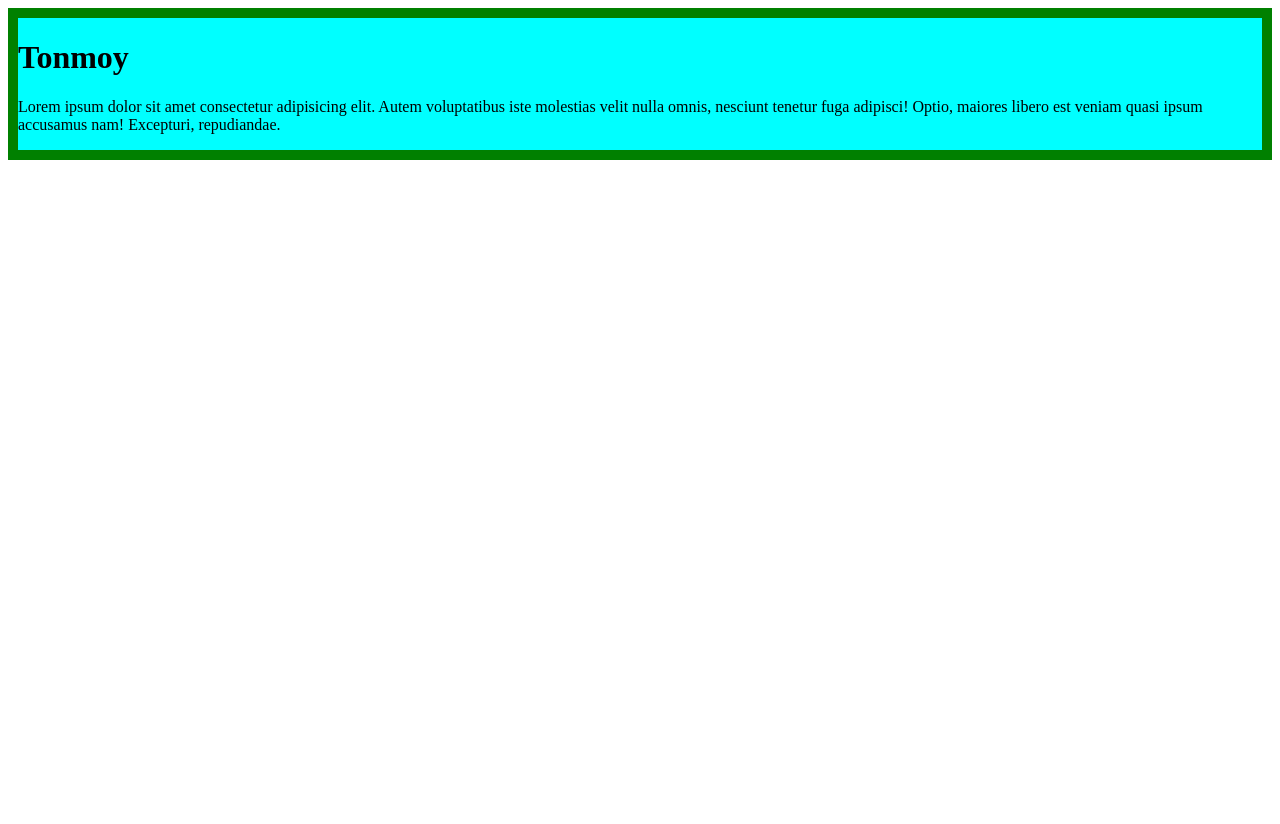
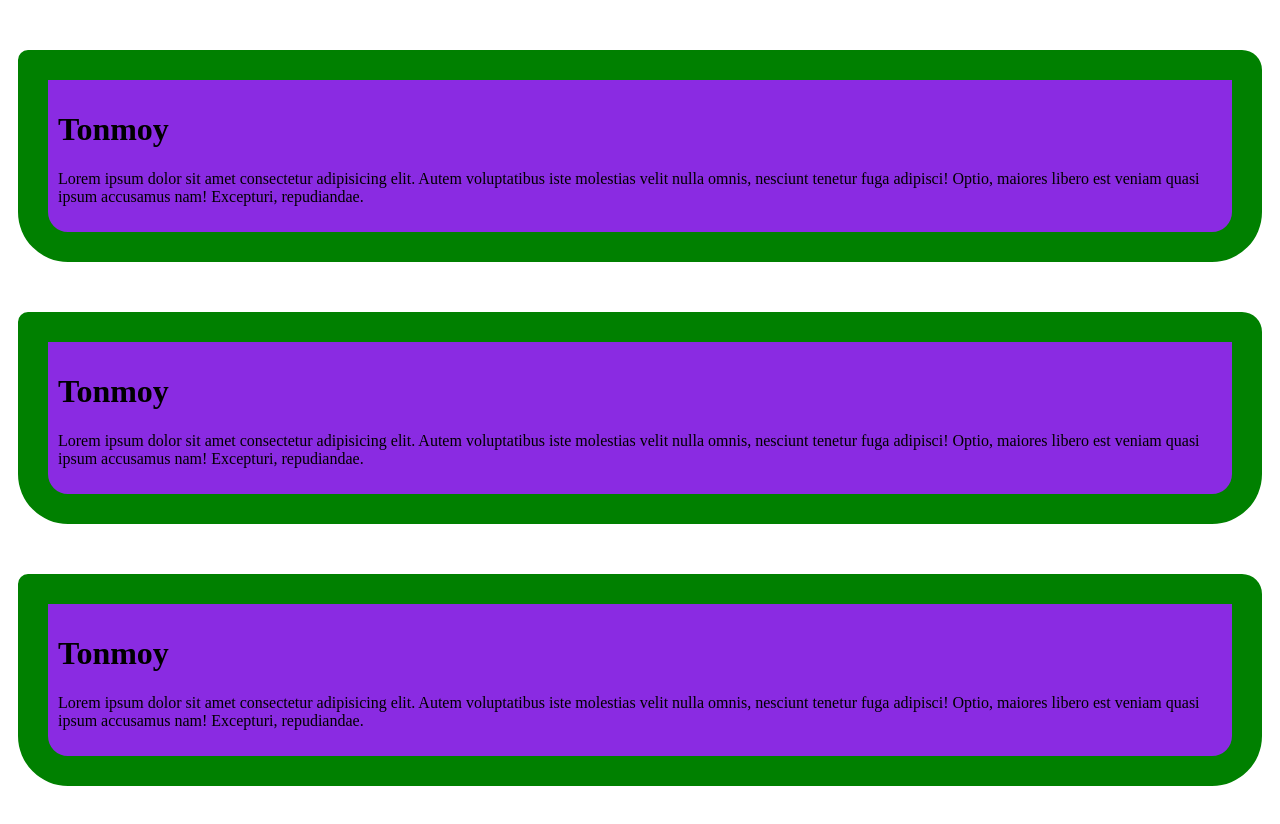
Before and after one commit to Tonmoy6/new-box-model-css, a plain HTML site: page index.html in a window 1280 px wide. Before the commit the page ends 800 px from the top, so only its background shows below. Drawn offline with Linux system fonts and the light colour scheme.

Commit message:
bordermargin padding

```diff
--- a/index.html
+++ b/index.html
@@ -11,5 +11,13 @@
         <h1>Tonmoy</h1>
         <p>Lorem ipsum dolor sit amet consectetur adipisicing elit. Autem voluptatibus iste molestias velit nulla omnis, nesciunt tenetur fuga adipisci! Optio, maiores libero est veniam quasi ipsum accusamus nam! Excepturi, repudiandae.</p>
     </div>
+    <div class="box">
+        <h1>Tonmoy</h1>
+        <p>Lorem ipsum dolor sit amet consectetur adipisicing elit. Autem voluptatibus iste molestias velit nulla omnis, nesciunt tenetur fuga adipisci! Optio, maiores libero est veniam quasi ipsum accusamus nam! Excepturi, repudiandae.</p>
+    </div>
+    <div class="box">
+        <h1>Tonmoy</h1>
+        <p>Lorem ipsum dolor sit amet consectetur adipisicing elit. Autem voluptatibus iste molestias velit nulla omnis, nesciunt tenetur fuga adipisci! Optio, maiores libero est veniam quasi ipsum accusamus nam! Excepturi, repudiandae.</p>
+    </div>
 </body>
 </html>
--- a/style/box.css
+++ b/style/box.css
@@ -1,4 +1,7 @@
 .box{
-    background-color: aqua;
-    border: 10px solid green;
+    border: 30px solid green;
+    background-color: blueviolet;
+    padding: 10px;
+    margin: 50px 10px 50px 10px;
+    border-radius: 10px 20px 50px 50px;
 }
```
